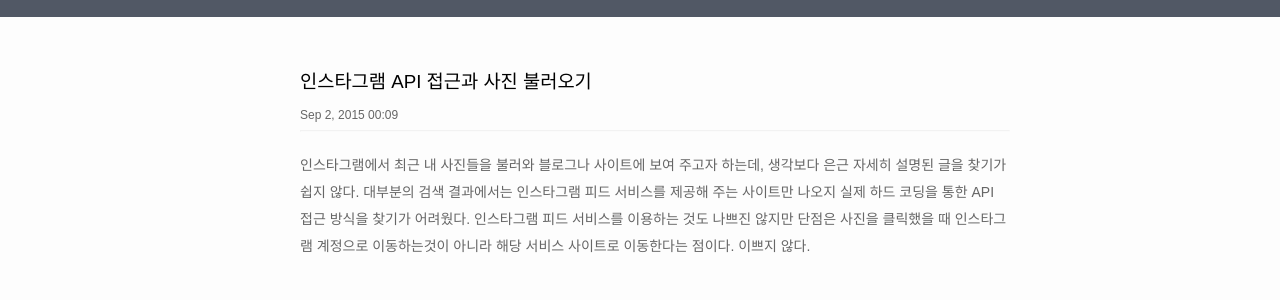
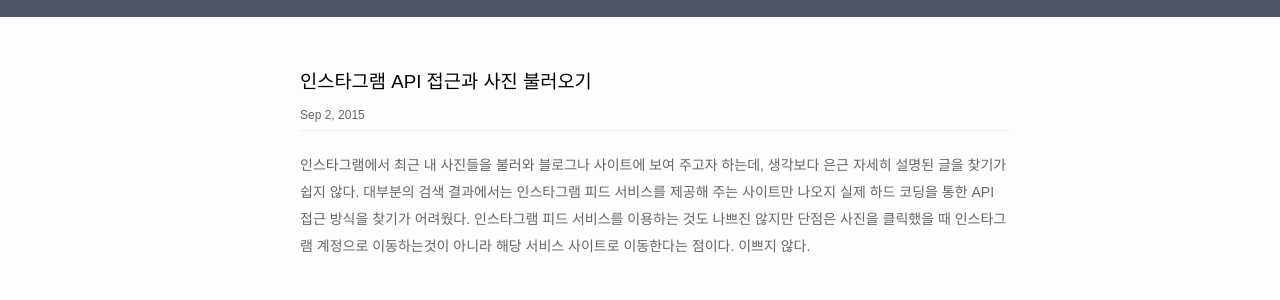
Before and after one commit to wikibootup/jkimau.github.io, a Jekyll site: the page built from index.html, in a window 1280 px wide. Shown: the part 159-459 px from the top of the page. Built offline with Jekyll 4.4.1, drawn with Linux system fonts in a browser that asks for light colours; Markdown is read by kramdown in place of the engine named in the settings.

Commit message:
index post time removed from post meta date

```diff
--- a/index.html
+++ b/index.html
@@ -10,7 +10,7 @@
         <h3>
           <a class="post-link" href="{{ post.url | prepend: site.baseurl }}">{{ post.title }}</a>
         </h3>
-        <span class="post-meta">{{ post.date | date: "%b %-d, %Y %H:%m" }}</span>
+        <span class="post-meta">{{ post.date | date: "%b %-d, %Y" }}</span>
         <hr id="line">
 		<div class="content">
 		{{ post.excerpt }}
```
